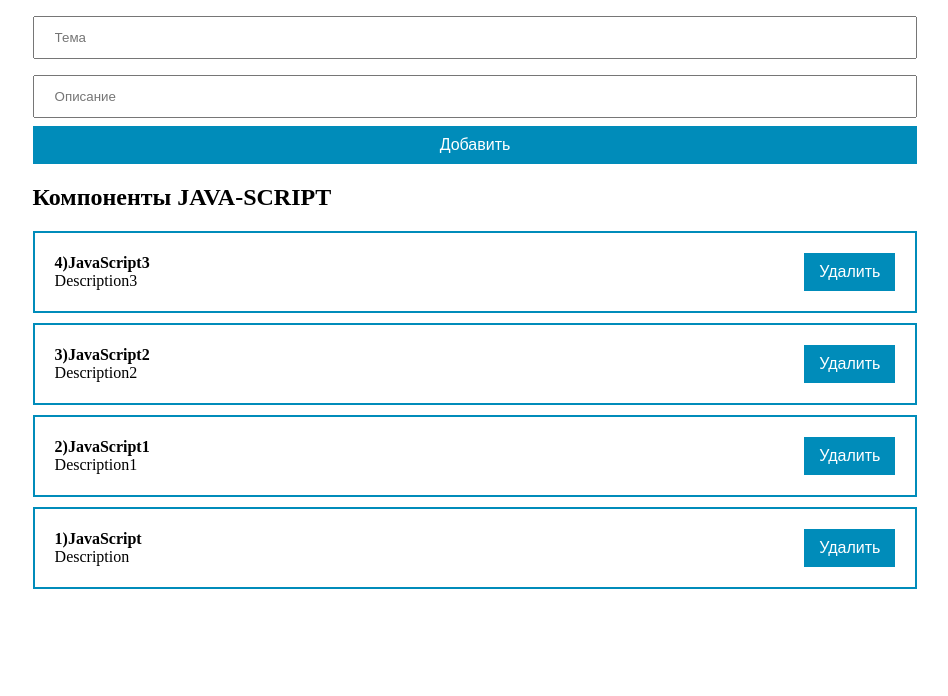
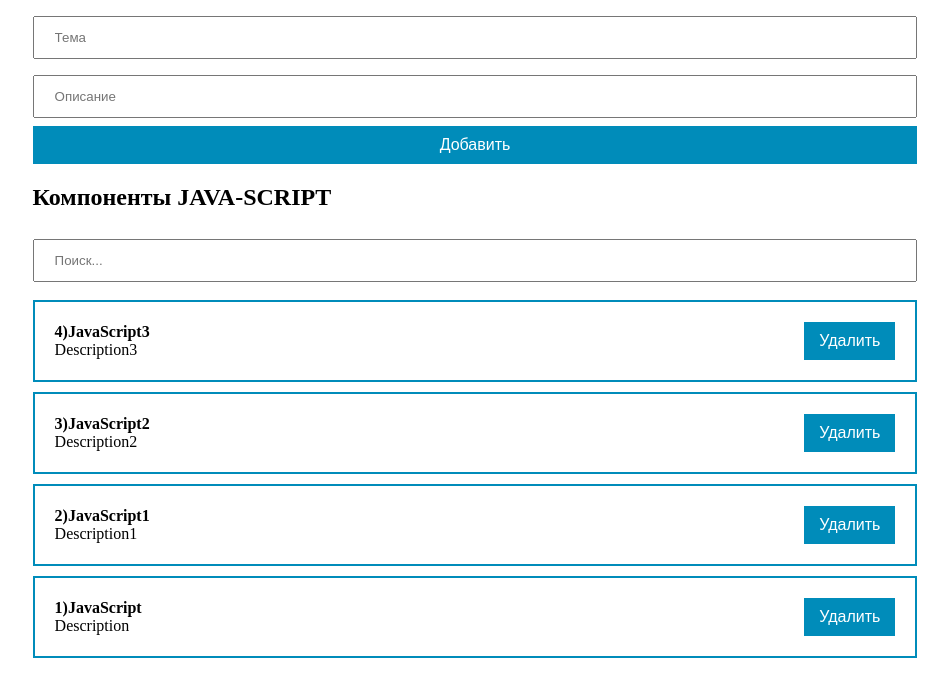
Before and after one commit to DEMOGORGANN/ReactProjctNew, a React (Create React App) app: page / in a window 1280 px wide. Shown: the top 696 px of the page, without its empty margins (165-1113 px from the left). Built offline with nearby package versions, Linux system fonts and the light colour scheme; the HTML template or start-up script is replaced by a standard one.

Commit message:
add seach for title

```diff
--- a/src/App.jsx
+++ b/src/App.jsx
@@ -7,7 +7,6 @@ import FormItem from "./components/formItem";
 
 //import css
 import "./styles/app.css"
-// import './../../styles/MyInput.css'
 
 
 function App() {
@@ -18,32 +17,19 @@ function App() {
     { id: 1631203453455765, title: "JavaScript3", body: "Description3" },
   ])
 
-
-  const [post, setPost] = useState({ title: "", body: "" });
-
-  const checkIdInState = (idElement) => {
-    posts.forEach((item, i) => {
-      if (item.id === idElement) {
-        setPosts(posts.slice(0, i).concat(posts.slice(i + 1)))
-      }
-    })
+  const addElemInDB = (post) => {
+    setPosts([...posts, { ...post }])
   }
 
-
-
-  const AddInputInState = (e) => {
-    e.preventDefault();
-    if (post.title && post.body) {
-      setPosts([...posts, { ...post, id: Date.now() }])
-      setPost({ title: "", body: "" })
-    }
+  const deleteElemInDB = (incriment) => {
+    setPosts(posts.slice(0, incriment).concat(posts.slice(incriment + 1)))
   }
 
 
   return (
     <div className="App">
-      <FormItem AddInputInState={AddInputInState} setPost={setPost} post={post} />
-      <PostsItem post={posts} titles="Компоненты JAVA-SCRIPT" dataBase={posts} checkIdInState={checkIdInState} />
+      <FormItem addElemInDB={addElemInDB} />
+      <PostsItem titles="Компоненты JAVA-SCRIPT" dataBase={posts} deleteElemInDB={deleteElemInDB} setPosts={setPosts} />
     </div>
   );
 }
--- a/src/components/PostsItem.jsx
+++ b/src/components/PostsItem.jsx
@@ -1,25 +1,57 @@
 //import react
-import React from "react";
+import React, { useState, useEffect } from "react";
 
 //import components
 import ItemElement from "./../components/itemElement";
+import MySeach from "./UI/MySeach";
 
-function PostsItem({ post, titles, checkIdInState}) {
+export default function PostsItem({ dataBase, titles, deleteElemInDB }) {
 
 
+    //костыль ввиде флага для поиска в списке
+    const [flag, setFlag] = useState(true);
+    const [newDB, setDB] = useState(dataBase)
+
+
+    useEffect(() => {
+        if (flag) {
+            setDB(dataBase)
+        }
+    }, [dataBase, flag])
+
     function chechIdElements(idElement) {
-        checkIdInState(idElement)
+        newDB.forEach((item, i) => {
+            if (item.id === idElement) {
+                deleteElemInDB(i)
+            }
+        })
+    }
+
+
+    const searhElem = (e) => {
+        const value = e.target.value;
+        if (value) {
+            setFlag(false)
+            setDB(dataBase.filter(item => item.title.toLowerCase().indexOf(value.toLowerCase()) !== -1));
+        }
+        else {
+            setDB(dataBase)
+            setFlag(true)
+        }
     }
 
 
     return (
         <div>
             <h2>{titles}</h2>
-            {post.map((post, index) =>
-                <ItemElement post={post} key={post.id} number={index} chechIdElements={chechIdElements}/>
-            ).reverse()}
+            <MySeach type="text" placeholder="Поиск..." onChange={searhElem} />
+            {newDB.map((post, index) =>
+                < ItemElement
+                    post={post}
+                    key={post.id}
+                    number={index}
+                    chechIdElements={chechIdElements}
+                />).reverse()}
         </div>
     );
 }
-
-export default PostsItem;
--- /dev/null
+++ b/src/components/UI/MySeach.jsx
@@ -0,0 +1,11 @@
+//import react
+import React from "react";
+
+
+export default function MySeach(props) {
+    return (
+        <label >
+            <input {...props} />
+        </label>
+    )
+}
--- a/src/components/formItem.jsx
+++ b/src/components/formItem.jsx
@@ -9,10 +9,11 @@ import MyInput from "./UI/MyInput";
 //import css
 import "./../styles/styleForm.css"
 
-export default function FormItem({ AddInputInState, setPost, post }) {
+export default function FormItem({ addElemInDB }) {
 
 
-    const [born, setBord] = useState(true)
+    const [bord, setBord] = useState(true)
+    const [post, setPost] = useState({ title: "", body: "", id: "" });
 
 
     const handleClick = (e) => {
@@ -20,8 +21,16 @@ export default function FormItem({ AddInputInState, setPost, post }) {
         if (post.title && post.body) {
             setBord(true);
         }
+        AddInputInState(e);
+    }
 
-        AddInputInState(e);
+
+    const AddInputInState = (e) => {
+        e.preventDefault();
+        if (post.title && post.body) {
+            addElemInDB(post)
+            setPost({ title: "", body: "" })
+        }
     }
 
     return (
@@ -30,14 +39,14 @@ export default function FormItem({ AddInputInState, setPost, post }) {
                 value={post.title}
                 type="text"
                 placeholder="Тема"
-                className={post.title || born ? 'nice' : 'borderRed'}
-                onChange={(e) => setPost({ ...post, title: e.target.value })}
+                className={post.title || bord ? 'nice' : 'borderRed'}
+                onChange={(e) => setPost({ ...post, title: e.target.value, id: Date.now() })}
             />
             <MyInput
                 value={post.body}
                 type="text"
                 placeholder="Описание"
-                className={post.body || born ? 'nice' : 'borderRed'}
+                className={post.body || bord ? 'nice' : 'borderRed'}
                 onChange={(e) => setPost({ ...post, body: e.target.value })}
             />
             <MyButton
```
